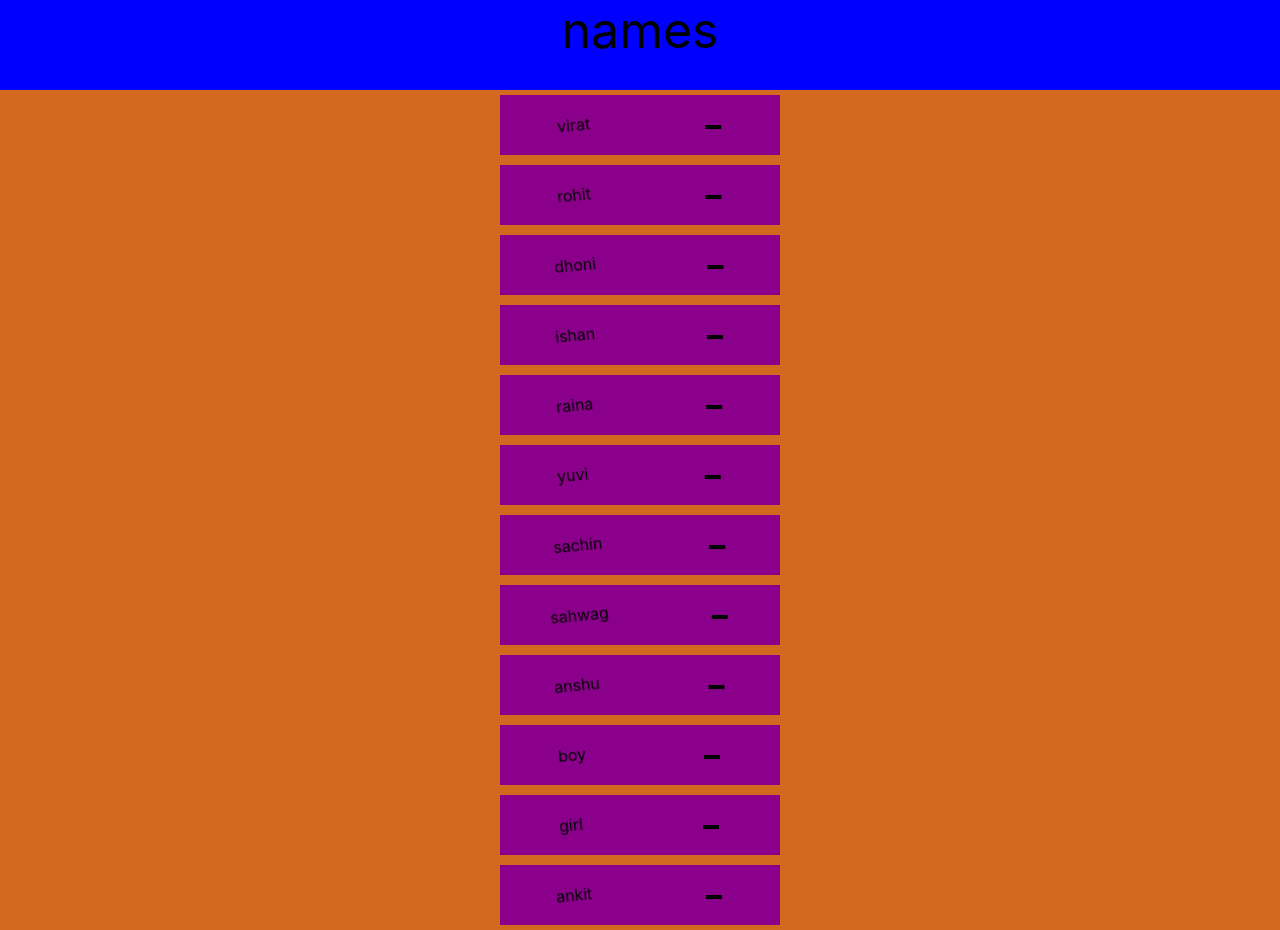
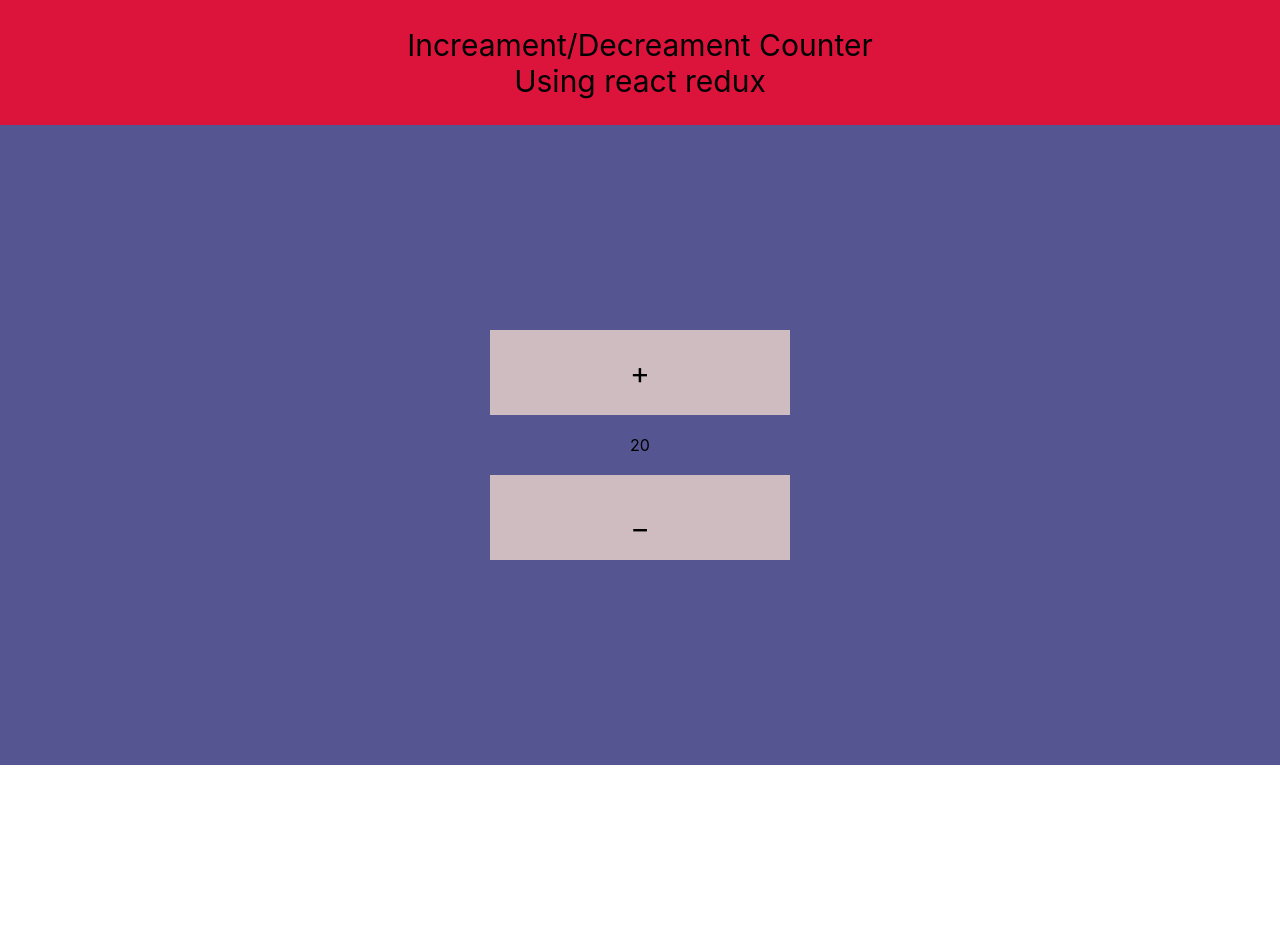
Before and after one commit to anshu1522/react-project, a React (Create React App) app: page / in a window 1280 px wide. After the commit the page ends 800 px from the top, so only its background shows below. Built offline with nearby package versions, Linux system fonts and the light colour scheme.

Commit message:
react-redux: inc and dec using redux

```diff
--- a/package.json
+++ b/package.json
@@ -8,7 +8,9 @@
     "@testing-library/user-event": "^13.5.0",
     "react": "^18.2.0",
     "react-dom": "^18.2.0",
+    "react-redux": "^8.0.5",
     "react-scripts": "5.0.1",
+    "redux": "^4.2.0",
     "web-vitals": "^2.1.4"
   },
   "scripts": {
--- a/src/App.js
+++ b/src/App.js
@@ -1,11 +1,17 @@
+import { Provider } from "react-redux";
+import store from "./projects/redux/store";
 // import Friends from "./projects/Friends";
 // import IncreaseDecrease from "./projects/useState-project";
-import Group from "./projects/friend-animationn";
+// import Group from "./projects/friend-animationn";
+import Counter from "./projects/react-redux";
 
 export default function App () {
     return (
-        // <Friends/>
-        // {/* <IncreaseDecrease/> */}
-        <Group/>
+        <Provider store={store}>
+         {/* <Friends/> */}
+         {/* <IncreaseDecrease/> */}
+         {/* <Group/> */}
+        <Counter/>
+        </Provider>
     )
-}
+    }
--- /dev/null
+++ b/src/projects/react-redux/index.js
@@ -0,0 +1,29 @@
+import "./style.css";
+import { useSelector, useDispatch } from "react-redux";
+import { type } from "@testing-library/user-event/dist/type";
+import { incNumber, decNumber } from "./redux/action";
+function Counter() {
+  const myState = useSelector((state) => state.ChangeTheNumberReducer);
+  const dispatch = useDispatch();
+
+  return (
+    <>
+      <div className="container">
+        <div className="main">
+          <div>Increament/Decreament Counter</div>
+          <div>Using react redux</div>
+        </div>
+        <div className="body">
+          <div className="add" onClick={() => dispatch(incNumber())}>
+            +
+          </div>
+          <div>{myState}</div>
+          <div className="reduce" onClick={() => dispatch(decNumber())}>
+            _
+          </div>
+        </div>
+      </div>
+    </>
+  );
+}
+export default Counter;
--- /dev/null
+++ b/src/projects/react-redux/redux/action.js
@@ -0,0 +1,10 @@
+export const incNumber = () => {
+    return {
+        type: "INCREMENT"
+    }
+ }
+ export const decNumber = () => {
+    return {
+        type: "DECREMENT"
+    }
+}
--- /dev/null
+++ b/src/projects/react-redux/redux/reducer.js
@@ -0,0 +1,11 @@
+import { combineReducers } from "redux";
+
+const  initialState = 20;
+const ChangeTheNumberReducer = (state =initialState,action) => {
+    switch(action.type){
+        case "INCREMENT" : return state+1;
+        case "DECREMENT" : return state-1;
+        default: return state;
+    }
+}
+export default ChangeTheNumberReducer;
--- /dev/null
+++ b/src/projects/react-redux/style.css
@@ -0,0 +1,52 @@
+*{
+    margin: 0;
+padding: 0;
+}
+.container{
+height: 100vh;
+width: 100vw;
+
+
+}
+.main{
+    height: 125px;
+    width:100vw;
+    background-color: crimson;
+    display: flex;
+    justify-content: center;
+    align-items: center;
+    font-size: 30px;
+    flex-direction: column;
+}
+.body{
+    height: 80%;
+    width: 100vw;
+    background-color: rgb(85, 85, 145);
+    display: flex;
+    flex-direction: column;
+
+    justify-content: center;
+    align-items: center;
+
+}
+.add{
+    height: 85px;
+    width:300px;
+    background-color: rgb(206, 188, 192);
+    display: flex;
+    justify-content: center;
+    align-items: center;
+    font-size: 30px;
+    margin-bottom: 20px;
+
+}
+.reduce{
+    height: 85px;
+    width:300px;
+    background-color: rgb(206, 188, 192);
+    margin-top: 20px;
+    display: flex;
+    justify-content: center;
+    align-items: center;
+    font-size: 30px;
+}
--- /dev/null
+++ b/src/projects/redux/reducer.js
@@ -0,0 +1,7 @@
+import { combineReducers } from "redux";
+import ChangeTheNumberReducer from "../react-redux/redux/reducer";
+
+const rootReducer =combineReducers({
+    ChangeTheNumberReducer,
+    });
+    export default rootReducer;
--- /dev/null
+++ b/src/projects/redux/store.js
@@ -0,0 +1,6 @@
+import { createStore } from "redux";
+import rootReducer from  "./reducer";
+
+ const store = createStore(rootReducer);
+
+ export default store;
```
Also changed, not shown: 1 other file (tests, documents, lock files or other folders).
